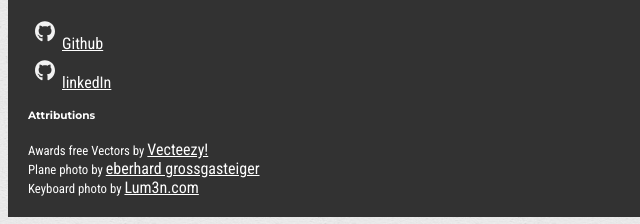
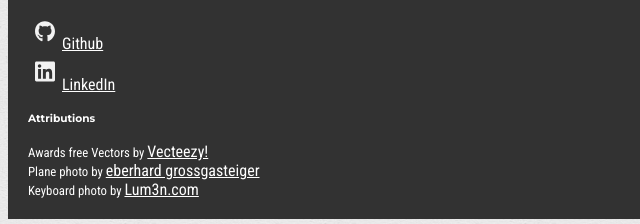
Before and after one commit to EwelinaKi/usk, a Gatsby site: page /about in a window 1280 px wide. Shown: the part 217-441 px from the top of the page, 0-640 px from the left. Built offline with nearby package versions, Linux system fonts and the light colour scheme; Gatsby itself is replaced by a stand-in of ours.

Commit message:
footer linkedin svg display bugfix

```diff
--- a/src/components/banner.js
+++ b/src/components/banner.js
@@ -5,7 +5,10 @@ import Img from "gatsby-image"
 export default (props) => (
 
   <div className={bannerStyles.banner}>
-    <Img fluid={props.keyboardImg.fluid} alt="scala keyboard" className={bannerStyles.bannerImg}/>
+    <Img
+      fluid={props.keyboardImg.fluid}
+      alt="scala keyboard"
+      className={bannerStyles.bannerImg}/>
     <div className={bannerStyles.phrases}>
       <p>Stress pad</p>
       <p>Lightened</p>
--- a/src/components/footer.js
+++ b/src/components/footer.js
@@ -8,13 +8,13 @@ export default () => (
       <Col>
         <h5>My</h5>
         <a href="http://github.com" className={footerStyles.link}>
-          <img src="svg/github.svg" alt="github logo" className={footerStyles.svgLogo}/>
+          <img src="/svg/github.svg" alt="github logo" className={footerStyles.svgLogo}/>
           Github
         </a>
         <br/>
-        <a href="http://linkedin.com" className={footerStyles.link}>
-          <img src="svg/github.svg" alt="github logo" className={footerStyles.svgLogo}/>
-          linkedIn
+        <a href="http://github.com" className={footerStyles.link}>
+          <img src="/svg/li.svg" alt="linkedin logo" className={footerStyles.svgLogo}/>
+          LinkedIn
         </a>
       </Col>
       <Col>
--- a/src/styles/banner.module.css
+++ b/src/styles/banner.module.css
@@ -25,11 +25,13 @@
     font-family: var(--font-decor);
     font-size: calc(100vw / 15);
     color: var(--text-light);
+    /*color: var(--purple-light);*/
     text-shadow: var(--shaddow);
     white-space: nowrap;
 
     opacity: 0;
-    background-color: var(--purple-dark);
+    background-color: var(--purple-mid);
+    /*background-color: #a477ad00;*/
     box-shadow: var(--shaddow);
 
     animation: topToBottom 12.5s linear infinite 0s;
```
Also changed, not shown: static/svg/li.svg (renamed from static/svg/linkedin.svg).
